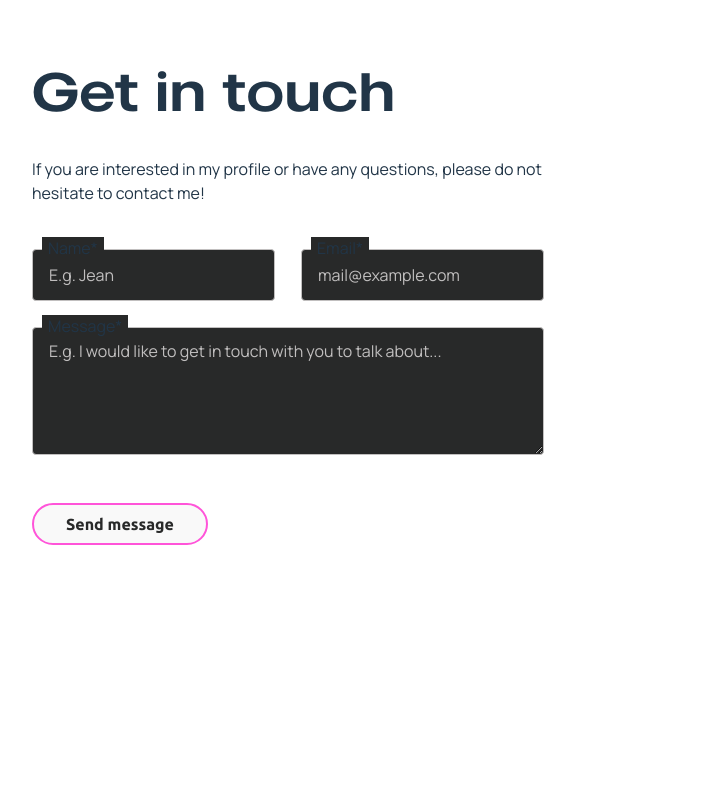
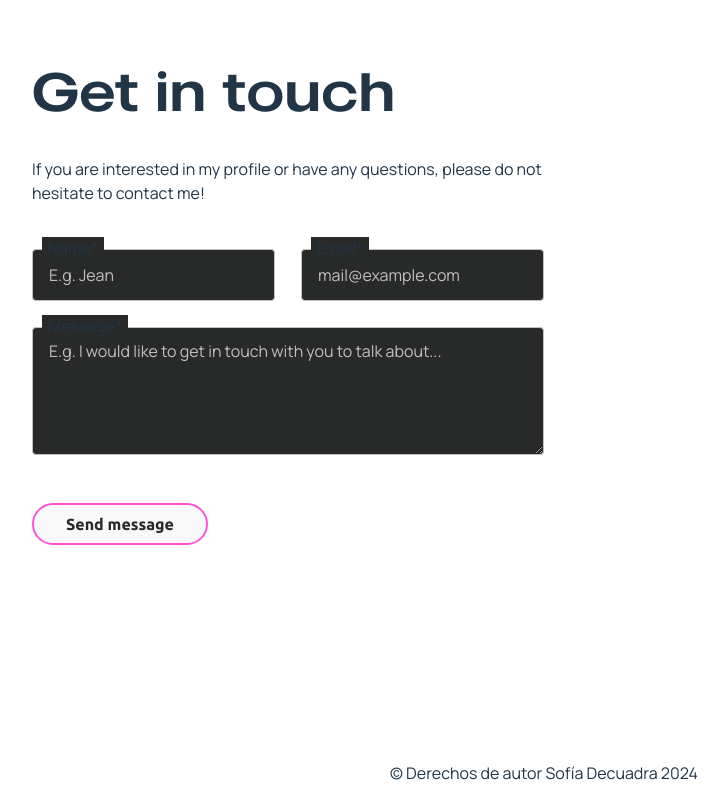
Before and after one commit to sofiadecuadra/about-me, a React (Vite) app: page / in a window 1280 px wide. Shown: the part 5128-5928 px from the top of the page, without its empty margins (96-823 px from the left). Before the commit the page ends 5890 px from the top, so only its background shows below. Built offline with nearby package versions, Linux system fonts and the light colour scheme; what i18next-xhr-backend would draw is missing.

Commit message:
Adds MIT License

```diff
--- a/src/App.tsx
+++ b/src/App.tsx
@@ -99,6 +99,7 @@ function App() {
           pauseOnHover
           style={{ fontFamily: "Manrope", fontSize: "medium" }}
         />
+        <p style={{ textAlign: "center", paddingBottom: "16px" }}>&copy; Derechos de autor Sofía Decuadra 2024</p>
       </div>
     </I18nextProvider>
   );
```
Also changed, not shown: LICENSE.txt (added).
